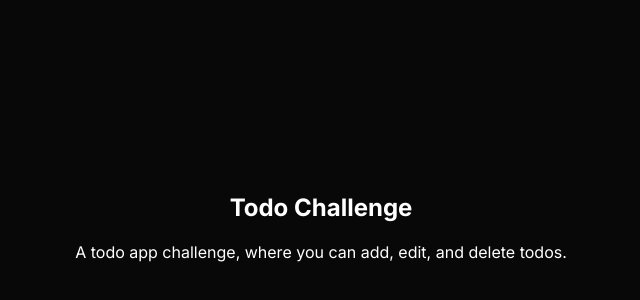
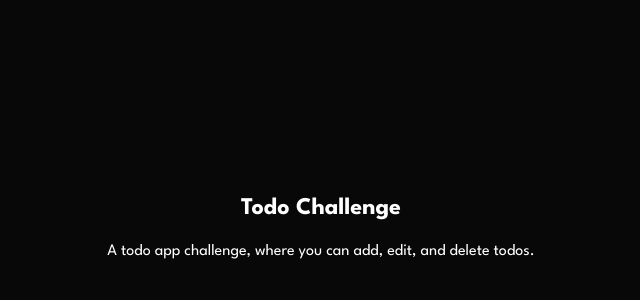
Before and after one commit to Jefersonsteven/todo_challenge, a Next.js app: page / in a window 1280 px wide. Shown: the part 172-472 px from the top of the page, without its empty margins (319-959 px from the left). Built offline with nearby package versions, Linux system fonts and the light colour scheme.

Commit message:
Update font in layout.tsx

```diff
--- a/src/app/layout.tsx
+++ b/src/app/layout.tsx
@@ -1,8 +1,8 @@
 import type { Metadata } from "next";
-import { Inter } from "next/font/google";
+import { League_Spartan } from "next/font/google";
 import "./globals.css";
 
-const inter = Inter({ subsets: ["latin"] });
+const leagueSpartan = League_Spartan({ subsets: ["latin"] });
 
 export const metadata: Metadata = {
   title: "Todo Challenge",
@@ -16,7 +16,7 @@
 }>) {
   return (
     <html lang="en">
-      <body className={inter.className}>{children}</body>
+      <body className={leagueSpartan.className}>{children}</body>
     </html>
   );
 }
```
